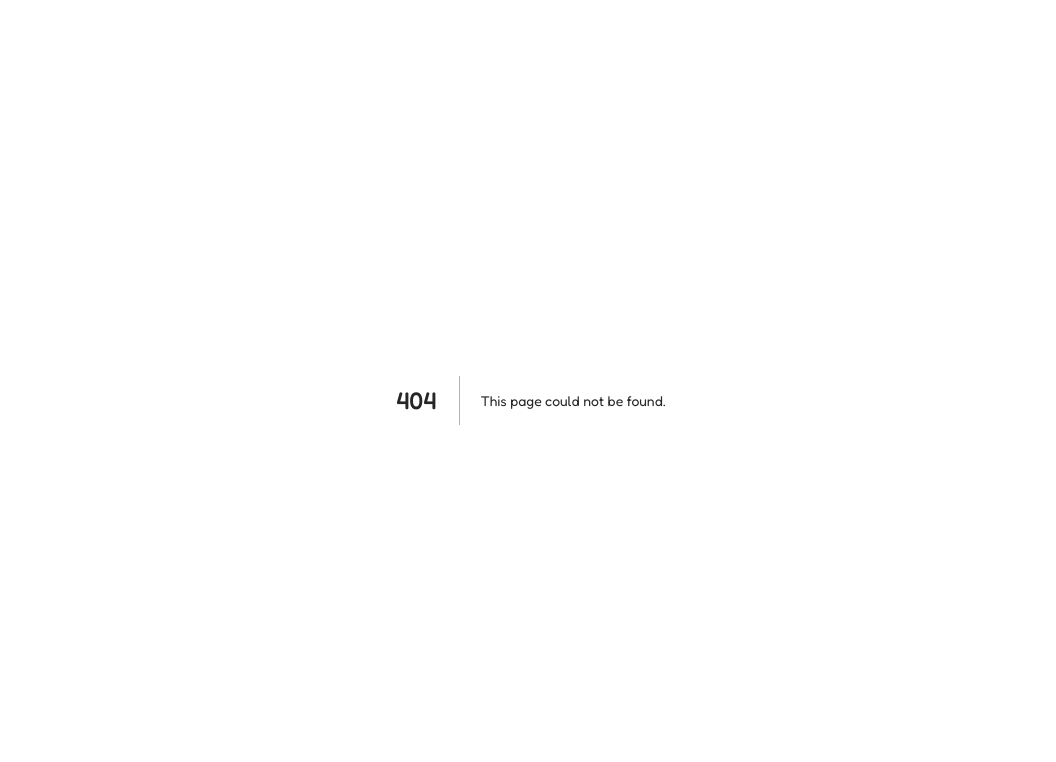
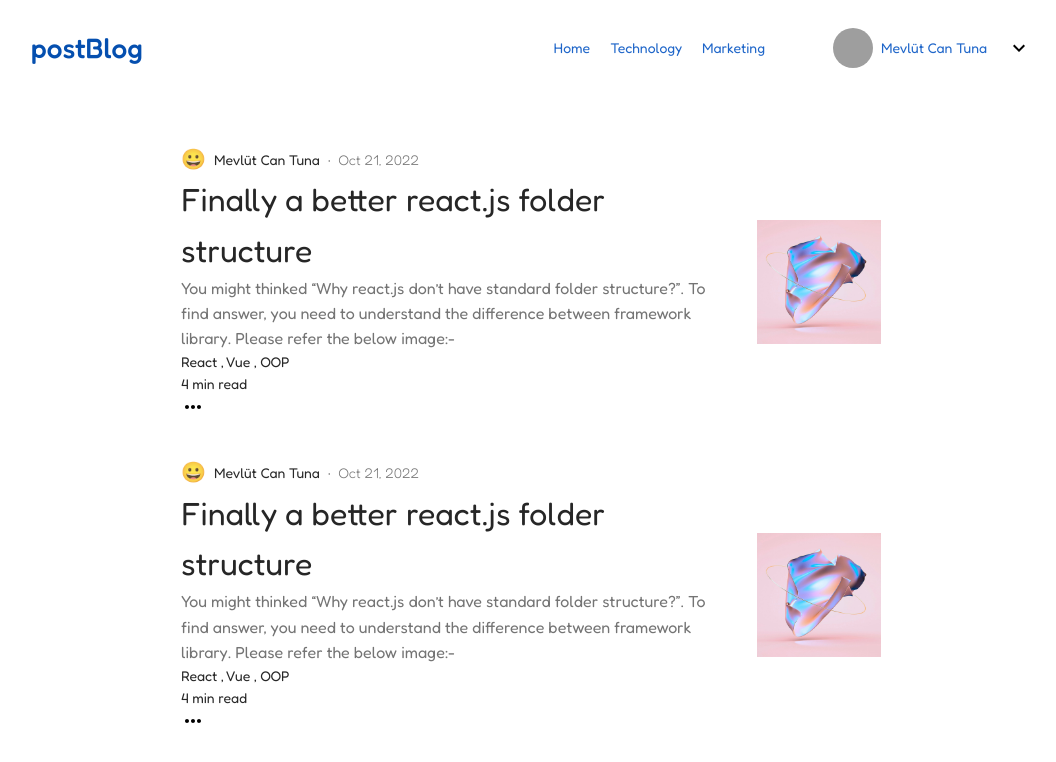
Before and after one commit to mevlutcantuna/next-fullstack-blog, a Next.js app: page /blogs in a window 1280 px wide. Before the commit this address had no page. Shown: the top 762 px of the page, without its empty margins (109-1165 px from the left). Built offline with nearby package versions, Linux system fonts and the light colour scheme; grey boxes are pictures that could not be loaded.

Commit message:
blog posts create

```diff
--- /dev/null
+++ b/components/MainPostCard.js
@@ -0,0 +1,52 @@
+import Image from "next/image";
+
+import MoreIcon from "../icons/more-icon";
+import XImage from "../assets/ximage.jpeg"
+
+
+const MainPostCard = () => {
+  return (
+    <div className="main-post-card">
+      <div className="main-post-card__info">
+        <div className="main-post-card__info__header">
+          <span className="main-post-card__info__header__post-owner">
+              <span className="main-post-card__info__header__post-owner__image">😀</span>
+              <span className="main-post-card__info__header__post-owner__name">Mevlüt Can Tuna</span>
+          </span>
+          <span className="main-post-card__info__header__divider">·</span>
+          <span className="main-post-card__info__header__date">Oct 21, 2022</span>
+        </div>
+        <div className="main-post-card__info__main">
+          <div className="main-post-card__info__main__title">
+            Finally a better react.js folder structure
+          </div>
+          <div className="main-post-card__info__main__desc">
+            You might thinked “Why react.js don’t have standard folder
+            structure?”. To find answer, you need to understand the difference
+            between framework library. Please refer the below image:-
+          </div>
+        </div>
+        <div className="main-post-card__info__footer">
+          <div className="main-post-card__info__footer__left">
+            <div className="main-post-card__info__footer__tags">
+              React , Vue , OOP
+            </div>
+            <div className="main-post-card__info__footer__reading-time">
+              4 min read
+            </div>
+          </div>
+          <div className="main-post-card__info__footer__right">
+                <MoreIcon/>
+          </div>
+        </div>
+      </div>
+      <div className="main-post-card__image">
+          <div className="main-post-card__image__container">
+              <Image src={XImage} width={300} height={300} alt="post-image"/>
+          </div>
+      </div>
+    </div>
+  );
+};
+
+export default MainPostCard;
--- /dev/null
+++ b/components/PostTag.js
@@ -0,0 +1,5 @@
+const PostTag = () => {
+    return <></>
+}
+
+export default PostTag;
--- a/components/Profile.js
+++ b/components/Profile.js
@@ -1,10 +1,14 @@
-import { Upload, Button, message } from "antd";
-import ImgCrop from "antd-img-crop";
+import { Upload, message } from "antd";
 import Image from "next/image";
+import { useState } from "react";
+
+import {Form,Input,Button} from "antd"
 
 import ProfileImage from "../assets/ximage.jpeg";
 
 const Profile = () => {
+    const [imageFile,setImageFile] = useState();
+
   const props = {
     beforeUpload: (file) => {
       const isPNG =
@@ -17,9 +21,11 @@ const Profile = () => {
       return isPNG || Upload.LIST_IGNORE;
     },
     onChange: (info) => {
-      console.log(info.fileList);
+      setImageFile(info.fileList);
     },
   };
+
+  console.log(imageFile)
 
   return (
     <div className="profile">
@@ -39,8 +45,50 @@ const Profile = () => {
       </div>
 
       <div className="profile__info">
-        <div className="profile__info__name"></div>
-        <div className="profile__info__desc"></div>
+      <Form
+            wrapperCol={{ span: 24 }}
+            initialValues={{ remember: true }}
+            autoComplete="off"
+          >
+            <Form.Item
+              rules={[
+                { required: true, message: "Please input your full name!" },
+              ]}
+            >
+              <Input
+                placeholder="Full Name"
+                type="text"
+                name="fullname"
+              />
+            </Form.Item>
+
+            <Form.Item
+              rules={[{ required: true, message: "Please input your email!" }]}
+            >
+              <Input
+                placeholder="Email"
+                type="email"
+                name="email"
+              />
+            </Form.Item>
+
+            <Form.Item
+              rules={[
+                { required: true, message: "Please input your password!" },
+              ]}
+            >
+              <Input.Password
+                name="password"
+                placeholder="Password"
+              />
+            </Form.Item>
+
+            <Form.Item  style={{ textAlign: 'right' }}>
+              <Button type="#000000" htmlType="submit" style={{borderRadius:"4px",width:"8rem",height:"2.5rem"}}>
+                Update
+              </Button>
+            </Form.Item>
+          </Form>
       </div>
     </div>
   );
--- a/components/index.js
+++ b/components/index.js
@@ -2,3 +2,4 @@ export {default as Header} from "./header";
 export {default as Layout} from "./Layout";
 export {default as SmallPostCard} from "./SmallPostCard";
 export {default as Profile} from "./Profile";
+export {default as MainPostCard} from "./MainPostCard"
--- /dev/null
+++ b/icons/more-icon.js
@@ -0,0 +1,16 @@
+const MoreIcon = () => {
+  return (
+    <svg
+      xmlns="http://www.w3.org/2000/svg"
+      height="24px"
+      viewBox="0 0 24 24"
+      width="24px"
+      fill="#000000"
+    >
+      <path d="M0 0h24v24H0V0z" fill="none" />
+      <path d="M6 10c-1.1 0-2 .9-2 2s.9 2 2 2 2-.9 2-2-.9-2-2-2zm12 0c-1.1 0-2 .9-2 2s.9 2 2 2 2-.9 2-2-.9-2-2-2zm-6 0c-1.1 0-2 .9-2 2s.9 2 2 2 2-.9 2-2-.9-2-2-2z" />
+    </svg>
+  );
+};
+
+export default MoreIcon;
--- a/pages/_app.js
+++ b/pages/_app.js
@@ -7,7 +7,8 @@ import "../styles/small-card.scss"
 import "../styles/header-menu.scss"
 import "../styles/account.scss"
 import "../styles/profile.scss"
-
+import "../styles/blogs.scss"
+import "../styles/main-post-card.scss"
 
 
 import "antd/dist/antd.css";
--- /dev/null
+++ b/pages/blogs/index.js
@@ -0,0 +1,15 @@
+import { Layout, MainPostCard } from "../../components"
+
+const Blogs = () => {
+    return <Layout>
+        <div className="blogs">
+            <div className="blogs__container">
+                <MainPostCard/>
+                <MainPostCard/>
+
+            </div>
+        </div>
+    </Layout>
+}
+
+export default Blogs;
--- /dev/null
+++ b/styles/blogs.scss
@@ -0,0 +1,13 @@
+.blogs {
+  padding: 0 1rem;
+  margin-top: 3rem;
+
+  &__container {
+    width: 100%;
+    max-width: 1000px;
+    margin: auto;
+    display: flex;
+    flex-direction: column;
+    align-items: center;
+  }
+}
--- a/styles/home.scss
+++ b/styles/home.scss
@@ -11,6 +11,27 @@
     height: 28rem;
 
     &__center {
+      padding: 1rem;
+
+      & a{
+        display: flex;
+        justify-content: center;
+        color: white;
+        border: 1px solid white;
+        margin-top: 2rem;
+        padding: 1rem 0;
+        border-radius: 4px;
+
+        &:hover{
+          backdrop-filter: blur(8px);
+          background-color: rgba(255, 255, 255, 0.671);
+          color: #054faf;
+          border: none;
+          transition: background-color .4s ease-in;
+        }
+
+      }
+
       & h1,
       h2,
       h3,
--- /dev/null
+++ b/styles/main-post-card.scss
@@ -0,0 +1,69 @@
+.main-post-card{
+    width: 100%;
+    max-width: 700px;
+    display: flex;
+    margin-bottom: 2rem;
+
+    &__info{
+        display: flex;
+        flex-direction: column;
+        margin-right: 2rem;
+
+        &__header{
+            display: flex;
+            align-items: center;
+
+
+            &__post-owner{
+                display: flex;
+                align-items: center;
+
+                &__image{
+                    font-size: 20px;
+                }
+
+                &__name{
+                    font-size: 14px;
+                    color: rgba(41, 41, 41, 1);
+                    margin-left: 8px;
+                    font-weight: 400;
+                    letter-spacing: inherit;
+                }
+
+            }
+
+            &__divider{
+                margin: 0 8px;
+                color: rgba(117, 117, 117, 1);
+                font-weight: 400;
+                font-size: 14px;
+            }
+
+            &__date{
+                color: rgba(117, 117, 117, 1);
+                font-weight: 300;
+                font-size: 14px;
+            }
+        }
+
+        &__main{
+            display: flex;
+            flex-direction: column;
+
+            &__title{
+                font-size: 32px;
+            }
+
+            &__desc{
+                color: rgb(116, 116, 116);
+                font-size: 16px;
+            }
+        }
+    }
+
+    &__image{
+        display: flex;
+        justify-content: center;
+        align-items: center;
+    }
+}
--- a/styles/profile.scss
+++ b/styles/profile.scss
@@ -1,10 +1,13 @@
 .profile{
+    display: flex;
+    margin-top: 2rem;
 
     &__image{
         width: 200px;
         height: 200px;
         border-radius: .75rem;
         overflow: hidden;
+        margin-right: 2rem;
 
         &__uploader{
             position: relative;
@@ -25,4 +28,31 @@
             }
         }
     }
+
+    &__info{
+        max-width: 30rem;
+        width: 100%;
+    }
+
+    .ant-btn{
+        background-color: #054faf;
+        color: white;
+    }
 }
+
+
+@media only screen  and (max-width: "660px"){
+    .profile{
+        flex-direction: column;
+        width: 100%;
+        display: flex;
+        align-items: center;
+
+        &__image{
+            margin-bottom: 2rem;
+            margin-right: 0;
+            display: flex;
+            justify-content: center;
+        }
+    }
+}
```
Also changed, not shown: pages/index.js (+7 -3 lines), icons/more_horiz_black_24dp.svg (added).
